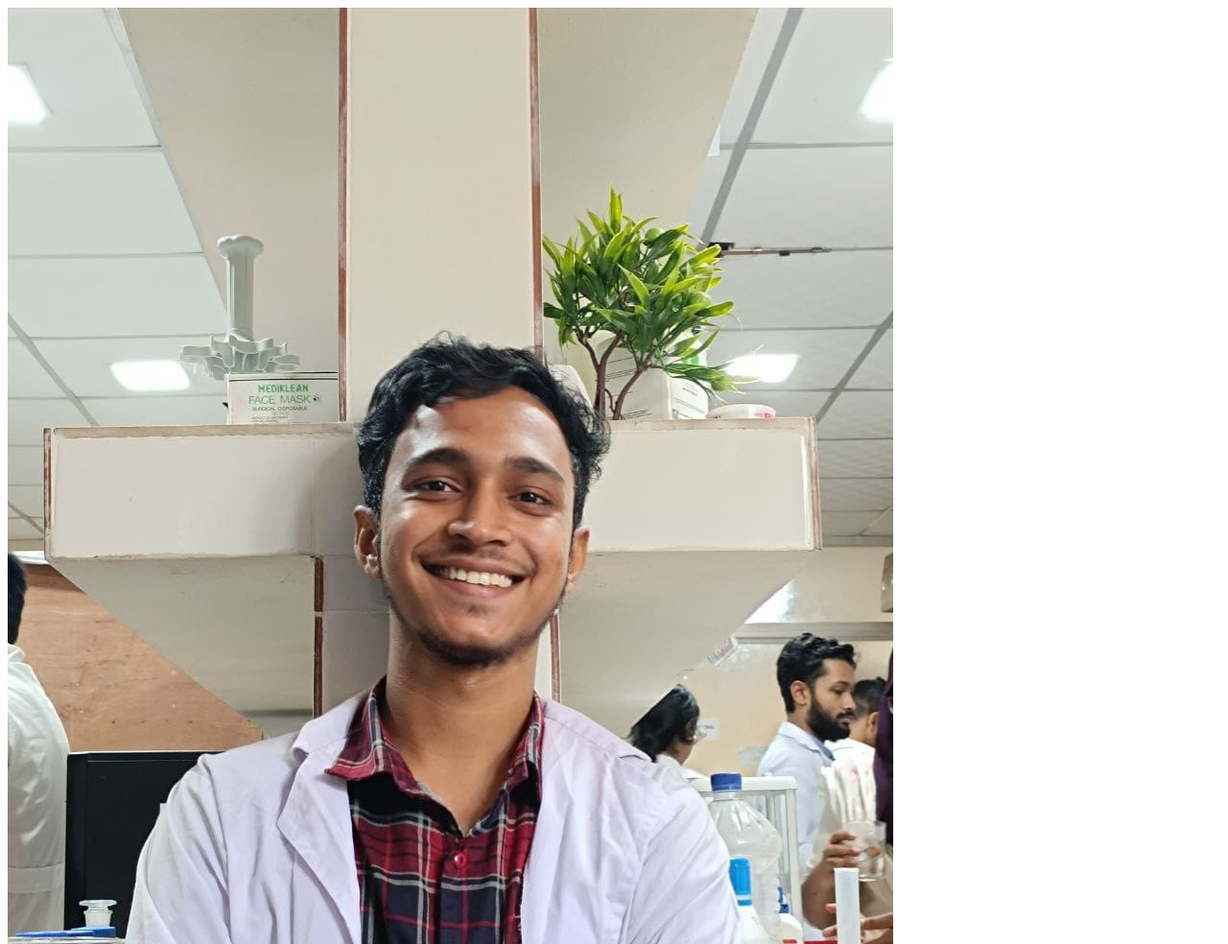
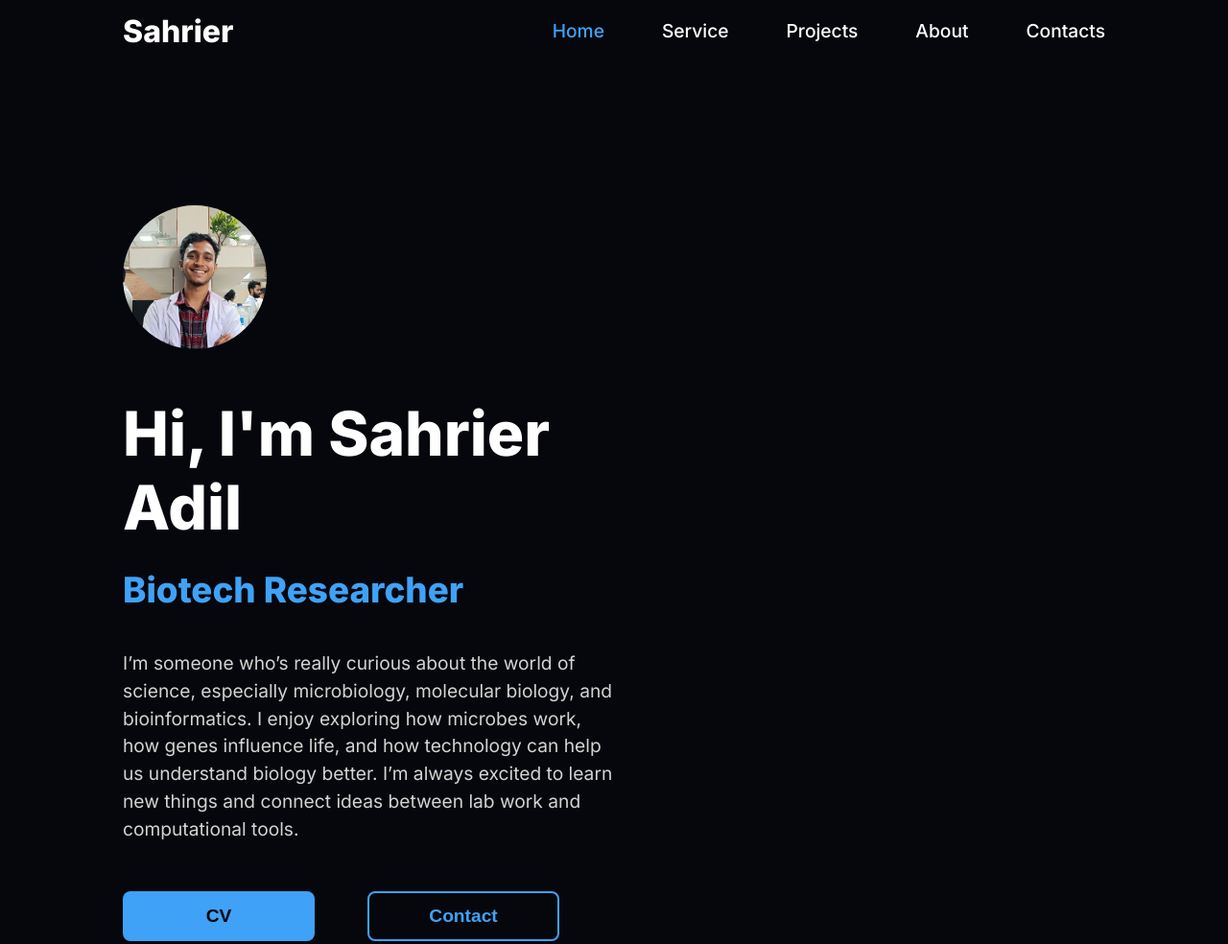
Before and after one commit to sahrieradil/sahrieradil.github.io, a plain HTML site: page index.html in a window 1280 px wide. Shown: the top 984 px of the page at 96% size. Drawn offline with Linux system fonts and the light colour scheme.

Commit message:
Update index.html

```diff
--- a/index.html
+++ b/index.html
@@ -1,11 +1,49 @@
+<!DOCTYPE html>
+<html lang="en">
+
+<head>
+  <meta charset="UTF-8">
+  <meta name="viewport" content="width=device-width, initial-scale=1.0">
+  <title>Sahrier Adil</title>
+
+  <!-- googlefonts -->
+  <link rel="preconnect" href="https://fonts.googleapis.com">
+  <link rel="preconnect" href="https://fonts.gstatic.com" crossorigin>
+  <link
+    href="https://fonts.googleapis.com/css2?family=Inter:ital,opsz,wght@0,14..32,100..900;1,14..32,100..900&display=swap"
+    rel="stylesheet">
+
+  <!-- fontawesome -->
+  <link rel="stylesheet" href="https://cdnjs.cloudflare.com/ajax/libs/font-awesome/6.0.0-beta3/css/all.min.css">
+
+  <!-- Stylesheet -->
+  <link rel="stylesheet" href="styles.css">
+</head>
+
+<body>
+
+  <!-- header section -->
+  <header id="header">
+    <div class="left-section">
+      <a class="logo" href="#">Sahrier</a>
+    </div>
+
+    <nav>
+      <a class="nav-item active" href="#">Home</a>
+      <a class="nav-item" href="#">Service</a>
+      <a class="nav-item" href="#">Projects</a>
+      <a class="nav-item" href="#">About</a>
+      <a class="nav-item" href="#">Contacts</a>
+    </nav>
+
+  </header>
+
   <!-- Hero section -->
   <section id="hero">
     <div class="hero-left">
       <div class="content">
-
 <!-- Your profile picture -->
         <img src="your-photo.jpg" alt="Sahrier Adil" class="profile-pic">
-
         <h1>Hi, I'm Sahrier Adil</h1>
         <h3>Biotech Researcher</h3>
         <p>
@@ -31,3 +69,8 @@
     </div>
     <div class="hero-right"></div>
   </section>
+<!-- CodeGenWeb 2024 -->
+</body>
+
+
+</html>
```
Lines whose indentation alone changed are shown as unchanged.
